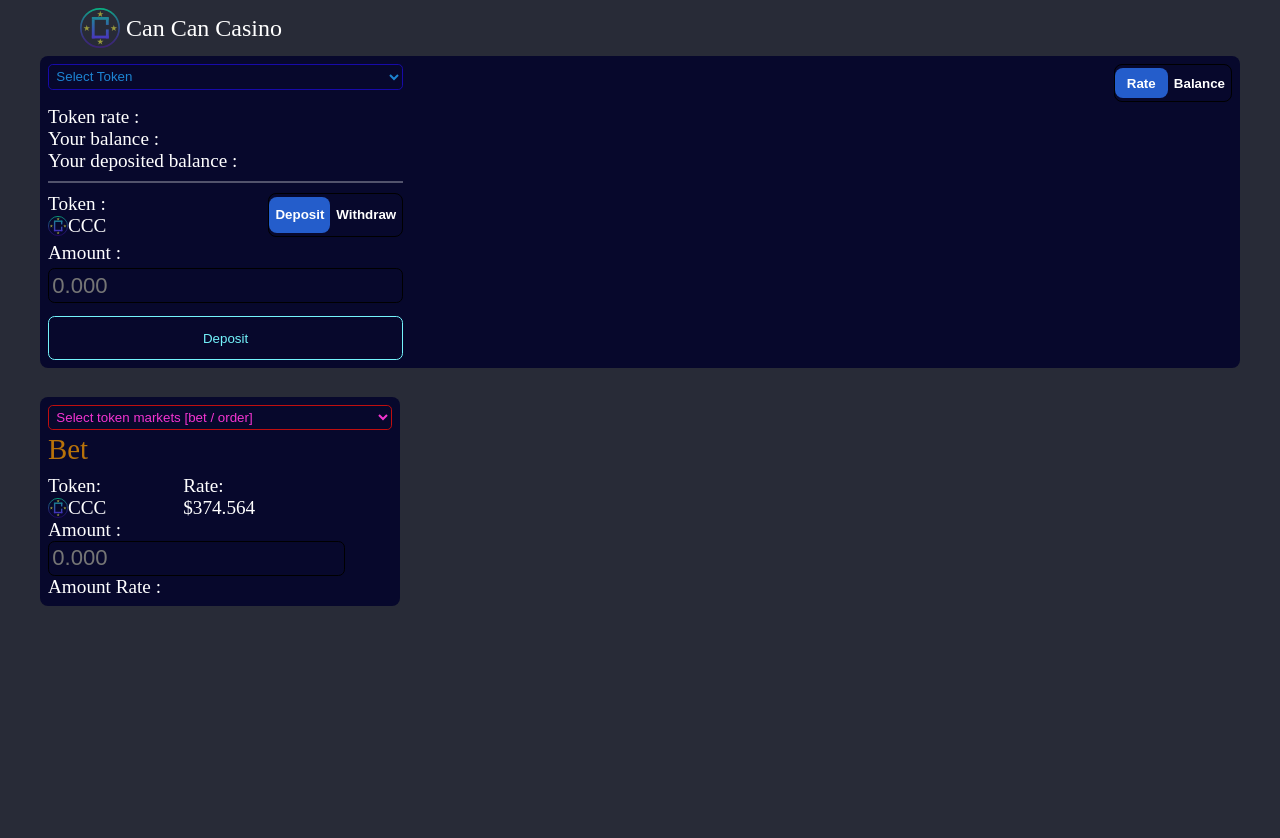
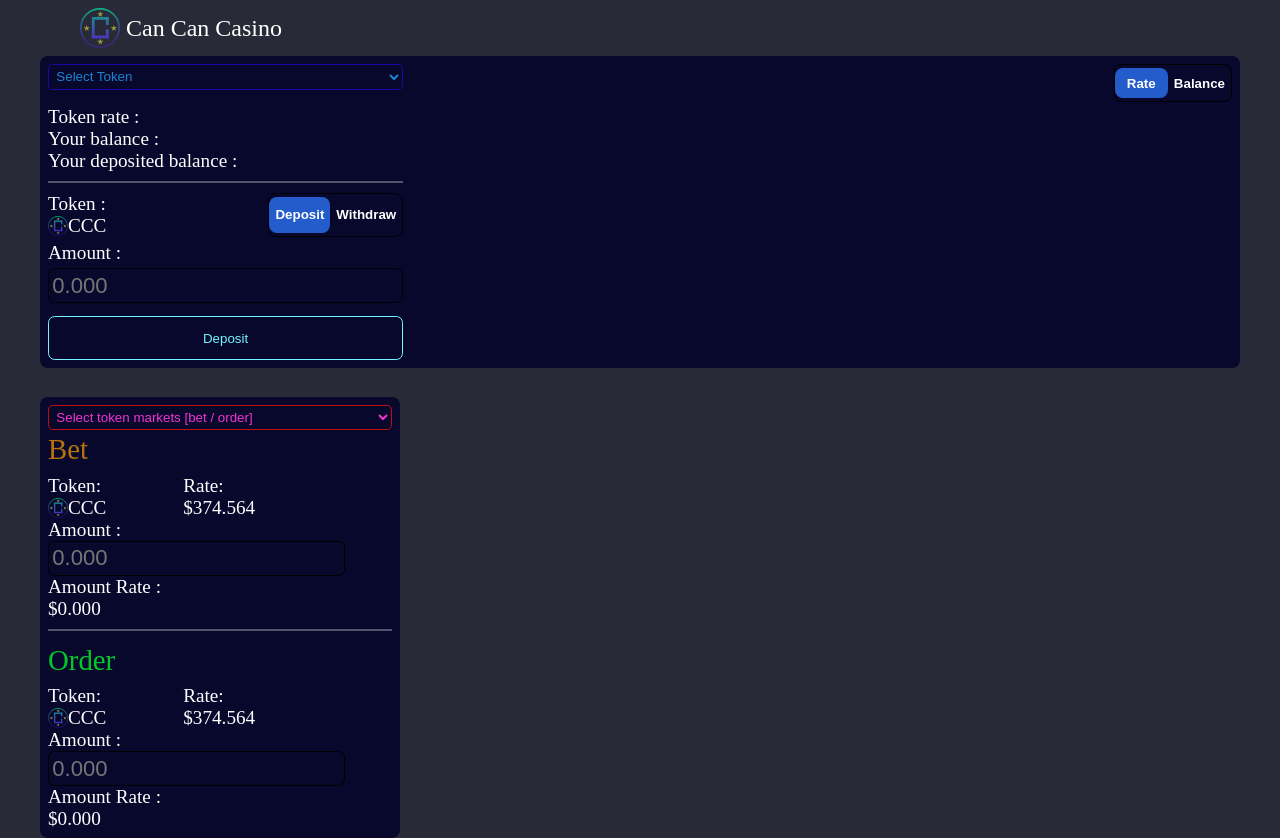
Before and after one commit to cancan007/CanCanCasino-draft, a plain HTML site: page dashboard.html in a window 1280 px wide. Before the commit the page ends 800 px from the top, so only its background shows below. Drawn offline with Linux system fonts and the light colour scheme; a web font is replaced by a local one.

Commit message:
created order form

```diff
--- a/css/dashboard.css
+++ b/css/dashboard.css
@@ -23,7 +23,7 @@
     width: 30%;
 }
 
-.deposit-form hr {
+hr {
     width: 100%;
     border: .5px solid rgba(255, 255, 255, 30%);
 }
@@ -194,7 +194,7 @@ input {
     margin: 0;
 }
 
-.token0-form .token-rate-box {
+.token-rate-box {
     display: flex;
 }
 
@@ -203,3 +203,19 @@ input {
     display: flex;
     flex-direction: column;
 }
+
+.bet-form .token1-form {
+    display: flex;
+    flex-direction: column;
+    align-items: flex-start;
+}
+
+.token1-form .order-label {
+    margin: .1em 0 .3em;
+    font-size: 1.5em;
+    color: #00C92C;
+}
+
+.token1-form p {
+    margin: 0;
+}
--- a/dashboard.html
+++ b/dashboard.html
@@ -87,6 +87,28 @@
                         <p>Amount : </p>
                         <input type="text" id='token-amount' placeholder="0.000">
                         <p>Amount Rate : </p>
+                        <p>$0.000</p>
+                    </div>
+                    <hr>
+                    <div class="token1-form">
+                        <p class="order-label">Order</p>
+                        <div class="token-rate-box">
+                            <div class="token-box">
+                                <p>Token: </p>
+                                <div class="token-logo-box">
+                                    <img src="images/ccc-logo.svg">
+                                    <p>CCC</p>
+                                </div>
+                            </div>
+                            <div class="rate-box">
+                                <p>Rate:</p>
+                                <p>$374.564</p>
+                            </div>
+                        </div>
+                        <p>Amount : </p>
+                        <input type="text" id='token-amount' placeholder="0.000">
+                        <p>Amount Rate : </p>
+                        <p>$0.000</p>
                     </div>
                 </div>
                 <div class="my-transactions-tabel">
```
